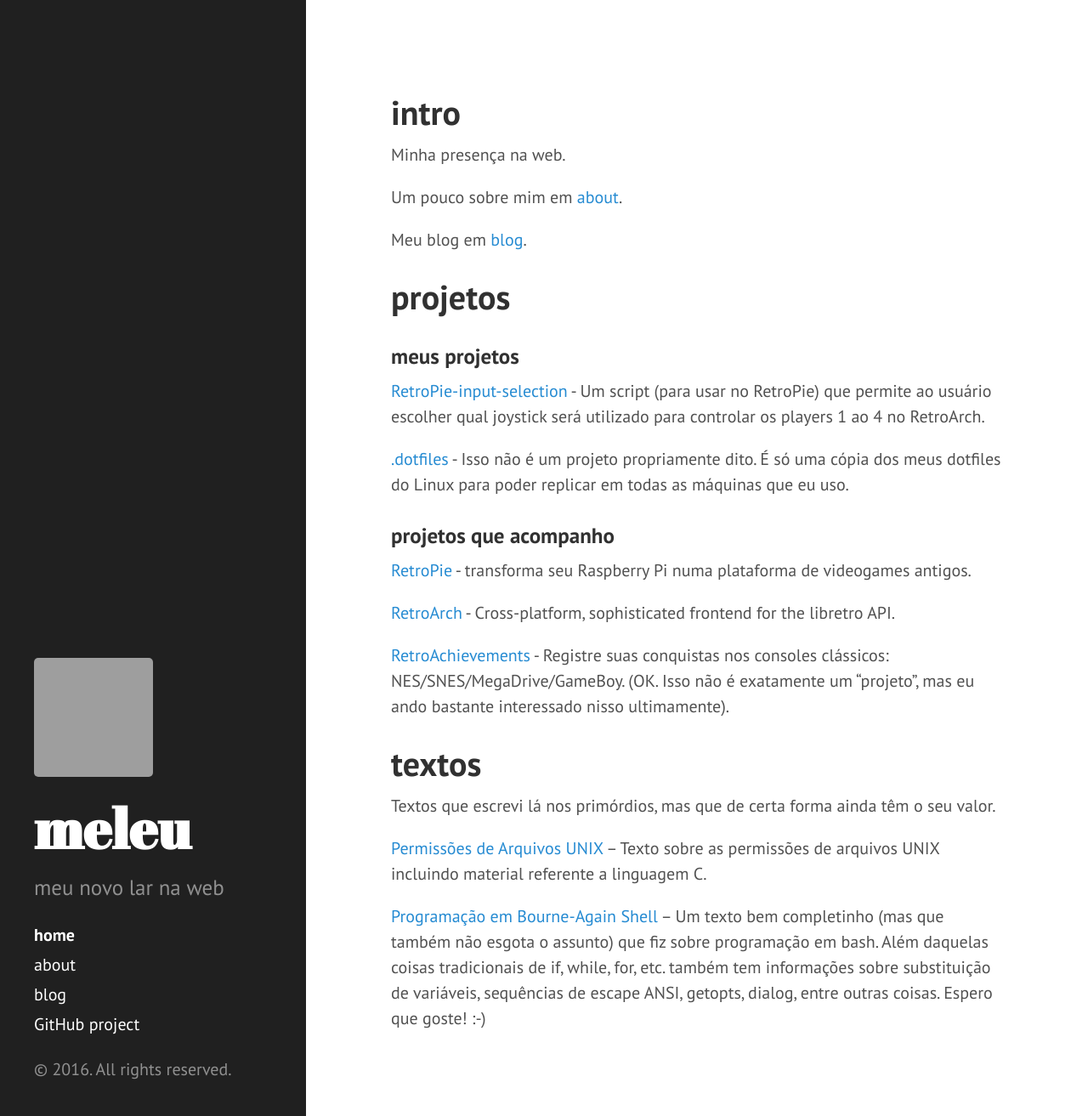
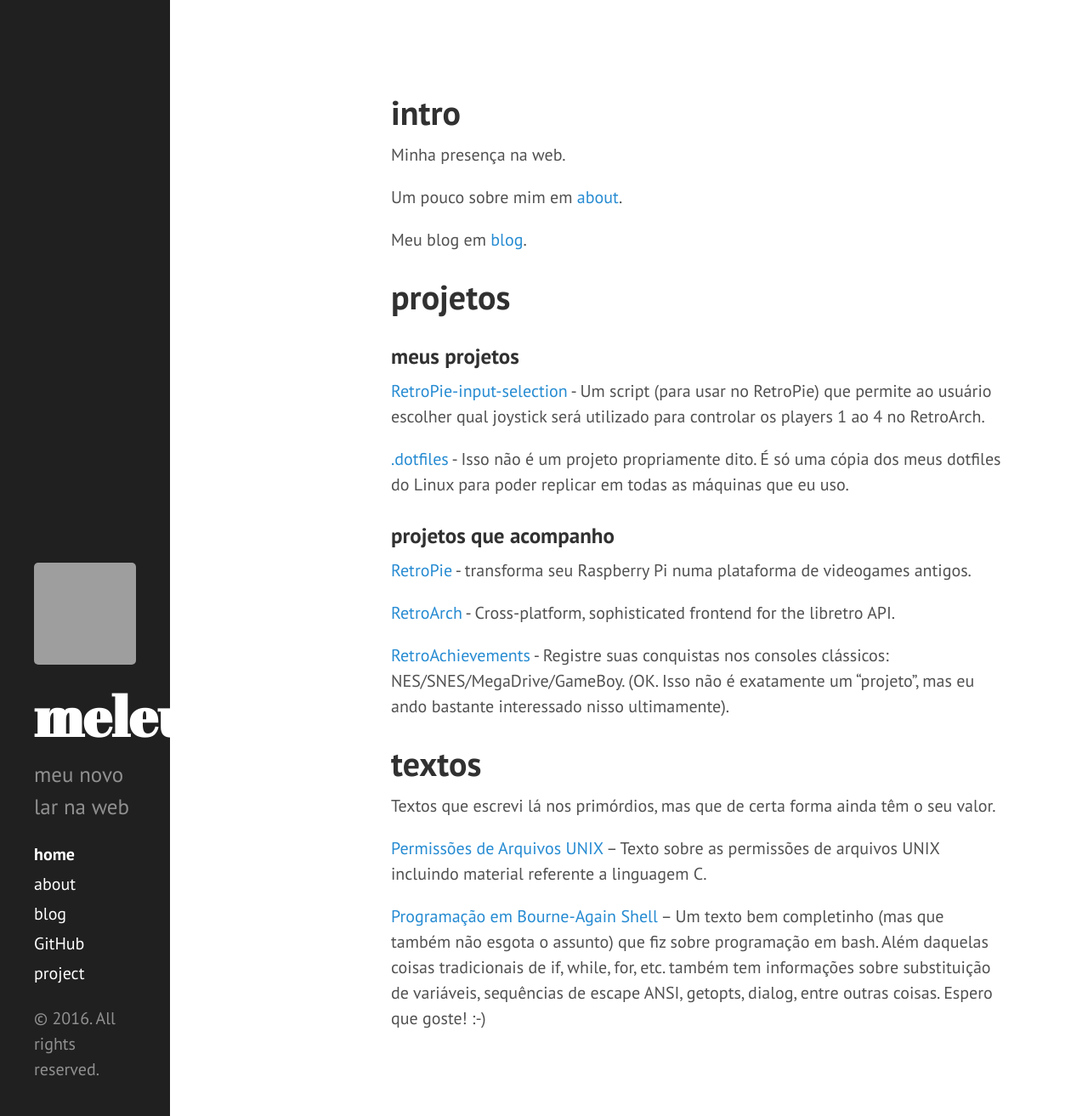
Before and after one commit to meleu/meleu.github.io, a Jekyll site: the page built from index.md, in a window 1280 px wide and 1313 px high. Shown: the whole window at 85% size. Built offline with Jekyll 4.4.1, drawn with Linux system fonts in a browser that asks for light colours; grey boxes are pictures that could not be loaded.

Commit message:
Update hyde.css
tentando diminuir a largura do sidebar

```diff
--- a/stylesheets/hyde.css
+++ b/stylesheets/hyde.css
@@ -65,7 +65,8 @@ html {
     top: 0;
     left: 0;
     bottom: 0;
-    width: 18rem;
+    /* width: 18rem; */
+    width: 10rem;
     text-align: left;
   }
 }
```
